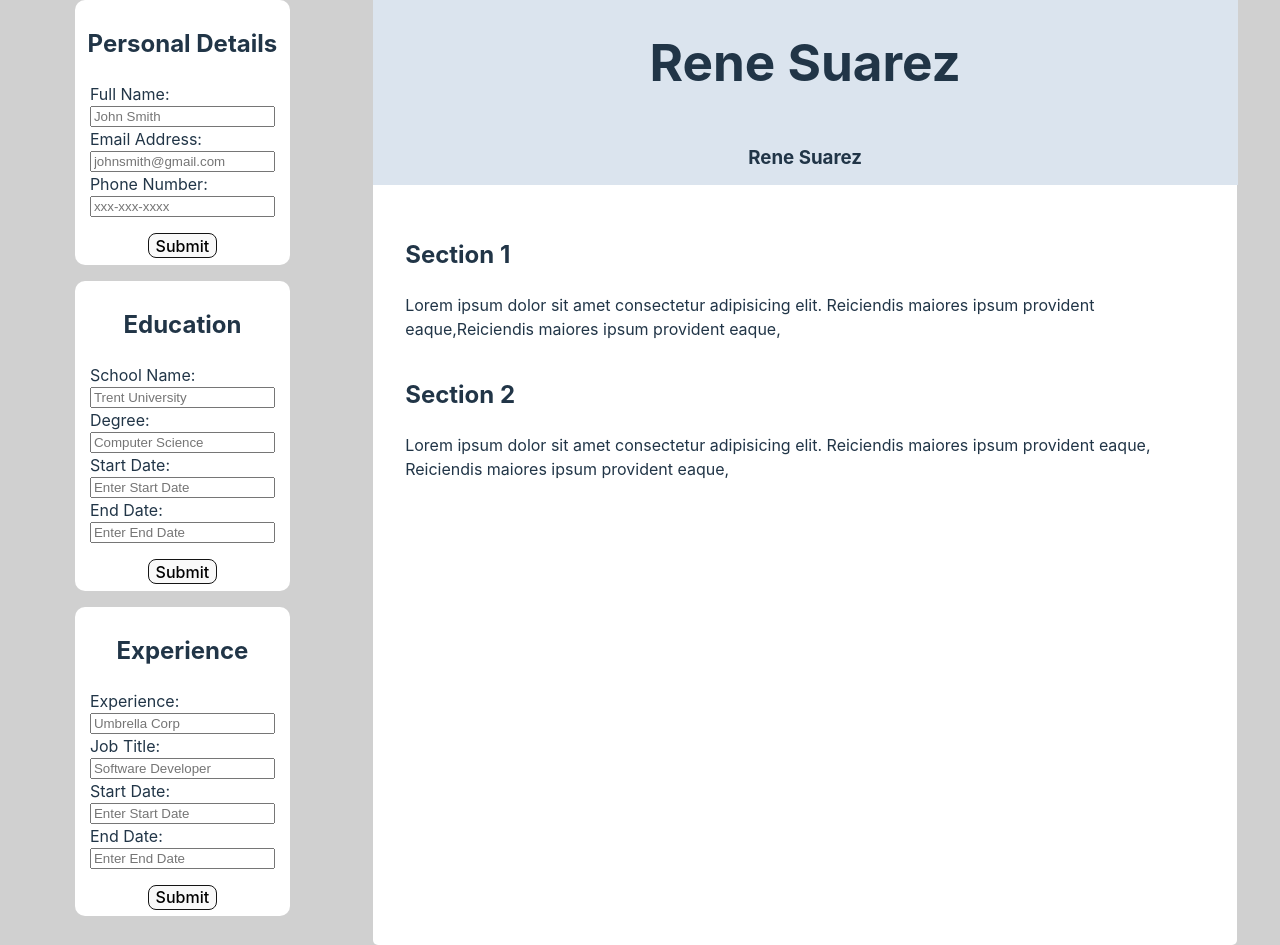
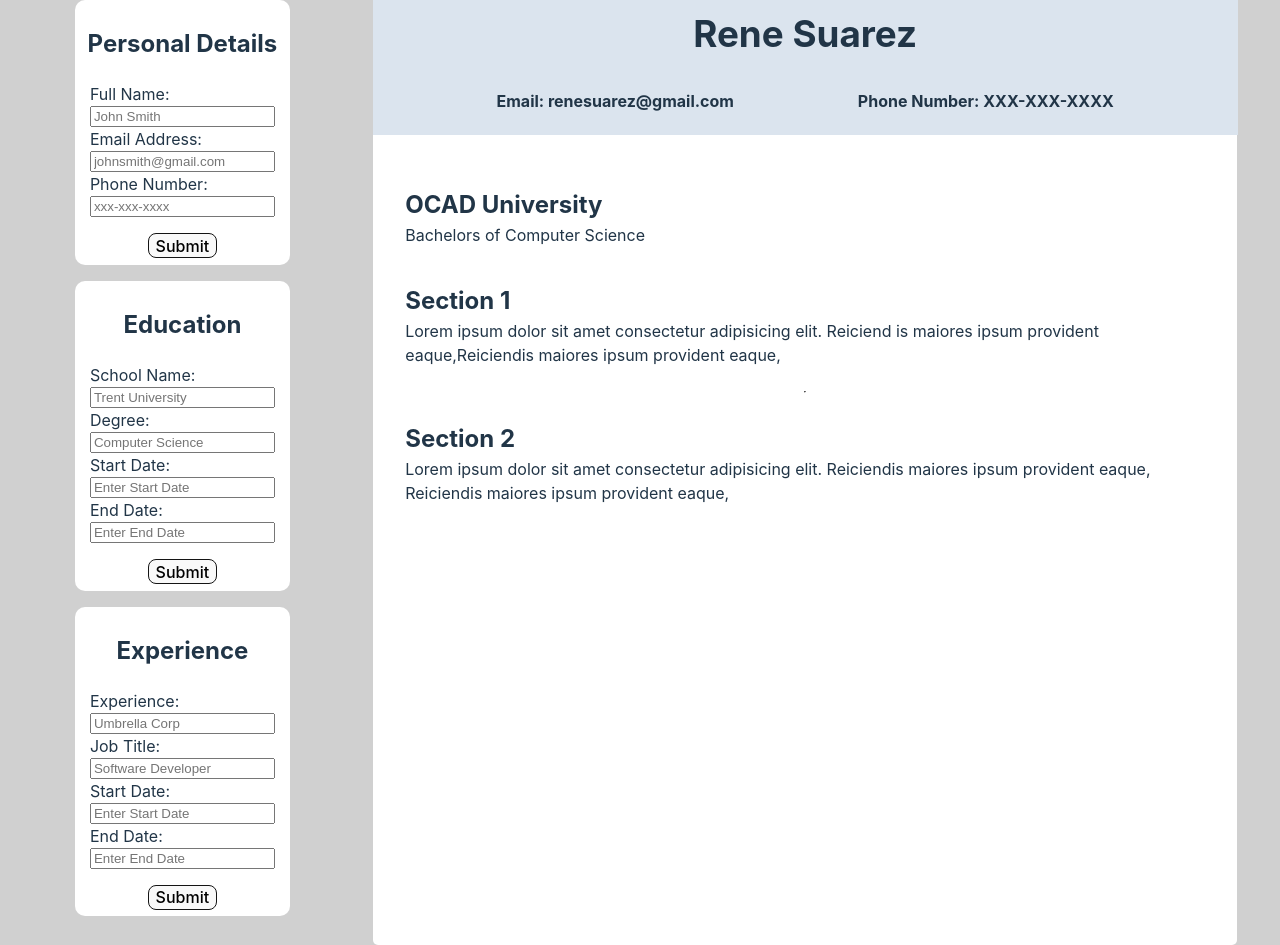
Before and after one commit to ReneSzz/my-first-react-app, a React (Vite) app in the folder my-first-react-app/: page / in a window 1280 px wide. Built offline with nearby package versions, Linux system fonts and the light colour scheme.

Commit message:
Added functionality to education section

```diff
--- a/my-first-react-app/src/App.jsx
+++ b/my-first-react-app/src/App.jsx
@@ -14,23 +14,34 @@ import Resume from './components/resume'
 
 function App() {
 
-  const [info2, setInfo2] = useState('Rene Suarez');
+  const [universityName, setUniversityName] = useState('OCAD University');
+  const [degree, setDegree] = useState('Computer Science');
+  const [personName, setPersonName] = useState('Rene Suarez');
+  const [phoneNumber, setPhoneNumber] = useState('XXX-XXX-XXXX');
 
-  function ParentMove (data,data2,data3,data4)
+
+  function EducationSetting(data,data2,)
  {
 
-  setInfo2(data);
+  setUniversityName(data);
+  setDegree(data2);
 
+ }
+
+ function personData(data,data2)
+ {
+  setPersonName(data);
+  setPhoneNumber(data2);
  }
   return (
     <>
     <div id='wrapper'>
    <div id="inputSections">
-    <Person> </Person>
-    <Education alert={ParentMove}></Education>
-    <Experience alert={ParentMove}></Experience>
+    <Person  >  </Person>
+    <Education alert={EducationSetting}></Education>
+    <Experience ></Experience>
     </div>
-    <Resume info={info2} />
+    <Resume universityName={universityName} degree={degree} personName={personName} phoneNumber={phoneNumber}/>
     </div>
     </>
   )
--- a/my-first-react-app/src/components/experience.jsx
+++ b/my-first-react-app/src/components/experience.jsx
@@ -18,7 +18,7 @@ function Experience(props) {
 
           <div className='inputGroup'>
           <label htmlFor="jobTitle">Job Title:  </label>
-          <input type="text" placeholder="Software Developer" value={jobTitle} onChange={(e) => setExperienceName(e.target.value) }></input>
+          <input type="text" placeholder="Software Developer" value={jobTitle} onChange={(e) => setjobTitle(e.target.value) }></input>
           </div>
 
 
--- a/my-first-react-app/src/components/personDetails.jsx
+++ b/my-first-react-app/src/components/personDetails.jsx
@@ -1,7 +1,7 @@
 import { useState } from 'react'
 
 
-function Person() {
+function Person(props) {
     const [fullName, setFullName] = useState('');
 
     const [email, setEmail] = useState('');
@@ -29,7 +29,8 @@ function Person() {
           <label htmlFor="phone">Phone Number:  </label>
           <input id='phone' type="tel" placeholder='xxx-xxx-xxxx' value={phoneNumber} onChange={(e) => setPhoneNumber(e.target.value) }></input>
           </div>
-          <button>Submit</button>
+
+          <button onClick={() => props.alert(fullName, phoneNumber)} >Submit</button>
           </div>
        </>
     )
--- a/my-first-react-app/src/components/resume.jsx
+++ b/my-first-react-app/src/components/resume.jsx
@@ -2,7 +2,7 @@ import { useState } from 'react'
 import Education from './education'
 
 
-function Resume({info}) {
+function Resume({universityName, degree, personName, phoneNumber}) {
 
 
     return (
@@ -13,19 +13,34 @@ function Resume({info}) {
 
         <div id='resumeHeader'>
 
-          <h1>{info}</h1>
-          <h3>Rene Suarez </h3>
+          <h1>{personName}</h1>
+          <div id='rowWrapper'>
+          <h4>Email: renesuarez@gmail.com</h4>
+          <h4>Phone Number: {phoneNumber}</h4>
+          </div>
 
         </div>
 
         <div id='resumeBody'>
 
+
+        <div className='resumeSection'>
+
+        <h2>{universityName}</h2>
+        <p>Bachelors of {degree} </p>
+
+
+        </div>
+
+
           <div className='resumeSection'>
 
             <h2>Section 1 </h2>
-            <p> Lorem ipsum dolor sit amet consectetur adipisicing elit. Reiciendis maiores ipsum provident eaque,Reiciendis maiores ipsum provident eaque,</p>
+            <p> Lorem ipsum dolor sit amet consectetur adipisicing elit. Reiciend is maiores ipsum provident eaque,Reiciendis maiores ipsum provident eaque,</p>
 
           </div>
+
+          <hr></hr>
 
           <div className='resumeSection'>
             <h2>Section 2</h2>
--- a/my-first-react-app/src/index.css
+++ b/my-first-react-app/src/index.css
@@ -38,10 +38,13 @@ body {
 }
 
 h1 {
-  font-size: 3.2em;
-  line-height: 1.1;
+  font-size: 2.3em;
+  line-height: 0.5;
 }
 
+hr{
+  border-top: 1px solid black;
+}
 button {
   border-radius: 8px;
   border: 1px solid transparent;
@@ -104,11 +107,11 @@ button:focus-visible {
 
 #resumeHeader {
   width: 865px;
-  height: 185px;
+  height: 155px;
   display: flex;
   flex-direction: column;
   background-color: #DBE4EE;
-  word-wrap: break-word
+
 }
 
 #resumeBody {
@@ -120,14 +123,21 @@ button:focus-visible {
   padding: 2rem;
   display: flex;
   flex-direction: column;
-  align-items: center;
+
 
 }
 
 
 .resumeSection {
+  display: flex;
+  flex-direction: column;
+  align-items:start;
   text-align: left;
   overflow-wrap: break-word;
+}
+
+.resumeSection > h2{
+  margin-bottom: -2%;
 
 }
 .inputGroup{
@@ -148,3 +158,10 @@ button:focus-visible {
   flex-direction: row;
   gap: 8rem;
 }
+
+
+#rowWrapper{
+  display: flex;
+  flex-direction: row;
+  justify-content: space-evenly;
+}
```
